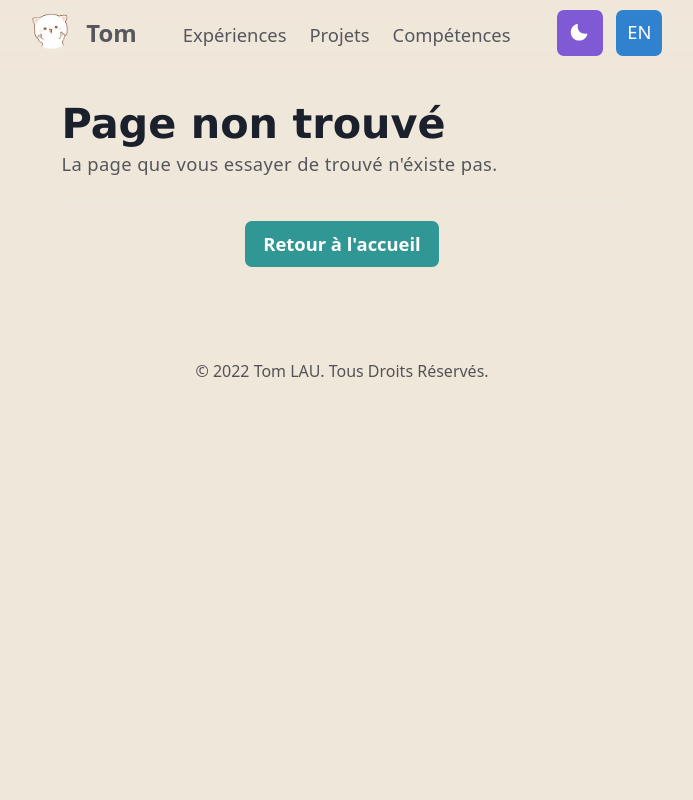
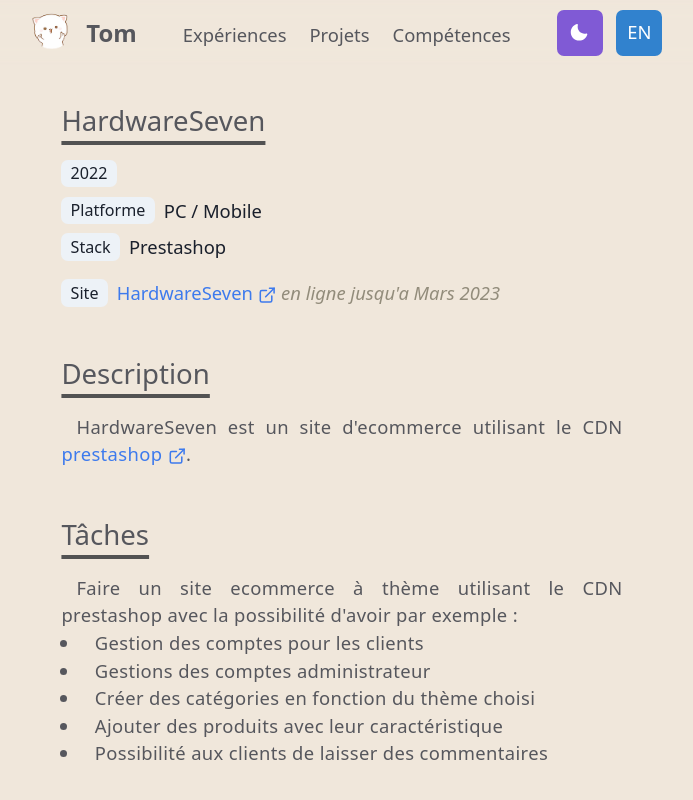
Before and after one commit to KiSEiGitHub/Me, a Next.js app: page /Projets/HardwareSeven in a window 1280 px wide. Before the commit this address had no page. Shown: the top 800 px of the page, without its empty margins (298-991 px from the left). Built offline with nearby package versions, Linux system fonts and the light colour scheme.

Commit message:
feat(*) : shcool project added

```diff
--- a/Json/Data.json
+++ b/Json/Data.json
@@ -196,6 +196,11 @@
         "EN2": "Create a form to insert a flight, a pilot, an airport or a plane, and their associated pages to be able to display the present elements in each table"
       }
     },
+    "HardwareSeven" : {
+      "Tache" : {
+        "fr" : "Faire un site ecommerce à thème utilisant le CDN prestashop avec la possibilité d'avoir par exemple :"
+      }
+    },
     "Portfolio": {
       "Description": {
         "FR": "React est le framework JavaScript optimisé pour la création d'application web monopage. J'ai choisis de faire de mon portfolio une application web multi-page. C'est donc pour ça que j'ai utilisé Next.js qui offre la possiblité de faire du rooting nativement.",
--- a/components/Reserved.jsx
+++ b/components/Reserved.jsx
@@ -1,4 +1,4 @@
-import { Center, Text } from "@chakra-ui/react";
+import { Center, Text, useColorMode } from '@chakra-ui/react';
 import React, { useContext } from 'react';
 import { LangContext } from "../Hook/LangContext";
 
@@ -6,12 +6,13 @@
 
     const CurrentDate = new Date().getFullYear()
     const { toggleLang } = useContext(LangContext)
+    const {colorMode} = useColorMode()
 
     return (
         <>
             <Center p={10}>
                 <Text
-                    color="#535355"
+                    color={colorMode === 'light' ? '#928c7b' : '#535355'}
                     fontSize={{ sm: '14px', md: '16px' }}
                 >
                     © {CurrentDate} Tom LAU. {toggleLang ? "Tous Droits Réservés." : "All Rights Reserved"}
--- /dev/null
+++ b/pages/Projets/HardwareSeven.jsx
@@ -0,0 +1,79 @@
+import React, { useContext } from 'react';
+import { Box, Container, ListItem, Tag, Text, UnorderedList, useColorMode } from '@chakra-ui/react';
+import Section from '../../Layout/Section';
+import { ExtLink, ParaIndent, SectionTitle } from '../../Layout/CustomText';
+import { LangContext } from '../../Hook/LangContext';
+import { TextContext } from '../../Hook/TextContext';
+import BtnReturnPro from '../../components/BtnReturnPro';
+
+const HardwareSeven = () => {
+
+    const { toggleLang } = useContext(LangContext);
+    const { DataProject } = useContext(TextContext);
+    const { colorMode } = useColorMode();
+
+    return (
+        <>
+            <Container variant = "Main">
+                <Section delay = {0.2}>
+                    <SectionTitle>HardwareSeven</SectionTitle>
+                    <Tag mb = {2}>2022</Tag>
+                    <Box mb = {2}>
+                        <Tag mr = {2}>Platforme</Tag>
+                        <span>PC / Mobile</span>
+                    </Box>
+                    <Box mb = {4}>
+                        <Tag mr = {2}>Stack</Tag>
+                        <span>Prestashop</span>
+                    </Box>
+                    <Box mb = {4}>
+                        <Tag mr = {2}>Site</Tag>
+                        <ExtLink href = "https://hardwareseven.fr/index.php">
+                            HardwareSeven
+                        </ExtLink>
+                        <Text
+                            d = "inline"
+                            color = {colorMode === 'light' ? '#928c7b' : '#535355'}
+                            fontStyle = "italic"
+                            p = "0 5px"
+                        >
+                            en ligne jusqu&apos;a Mars 2023
+                        </Text>
+                    </Box>
+                </Section>
+
+                <Section delau = {0.3}>
+                    <SectionTitle>Description</SectionTitle>
+                    <ParaIndent>
+                        HardwareSeven est un site d&apos;ecommerce utilisant le CDN
+                        {' '}
+                        <ExtLink href = {'https://www.prestashop.com/fr'}>
+                            prestashop
+                        </ExtLink>.
+                    </ParaIndent>
+                </Section>
+
+                <Section delay = {0.4}>
+                    <SectionTitle>{toggleLang ? 'Tâches' : 'Tasks'}</SectionTitle>
+                    <ParaIndent>
+                        {DataProject[ 'HardwareSeven' ][ 'Tache' ][ 'fr' ]}
+                        <UnorderedList>
+                            <ListItem>Gestion des comptes pour les clients</ListItem>
+                            <ListItem>Gestions des comptes administrateur</ListItem>
+                            <ListItem>
+                                Créer des catégories en fonction du thème choisi
+                            </ListItem>
+                            <ListItem>Ajouter des produits avec leur caractéristique</ListItem>
+                            <ListItem>Possibilité aux clients de laisser des commentaires</ListItem>
+                        </UnorderedList>
+                    </ParaIndent>
+                </Section>
+                <Section delay = {0.5}>
+                    <BtnReturnPro />
+                </Section>
+            </Container>
+        </>
+    );
+};
+
+export default HardwareSeven;
```
Also changed, not shown: Json/Projet.json (+9 -0 lines), components/SwipeText.jsx (added, +24 -0 lines), pages/Projets/index.jsx (+4 -5 lines).
